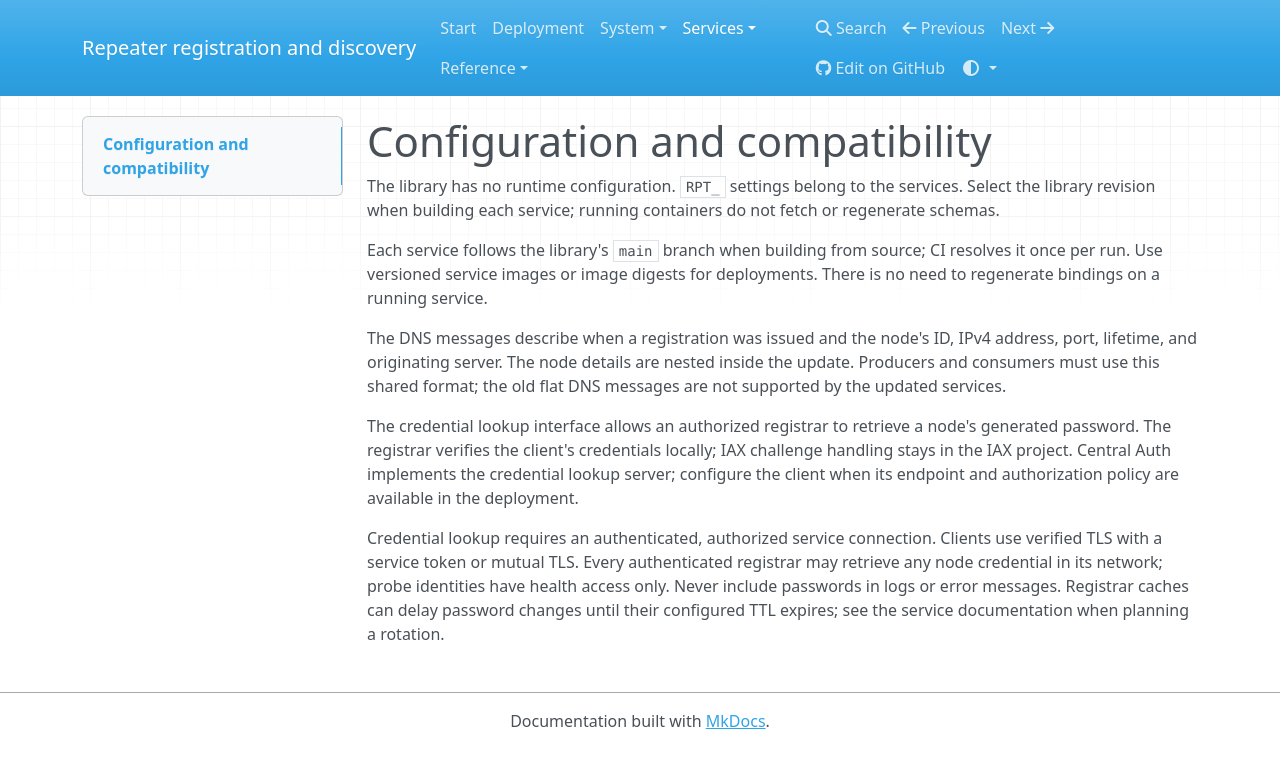
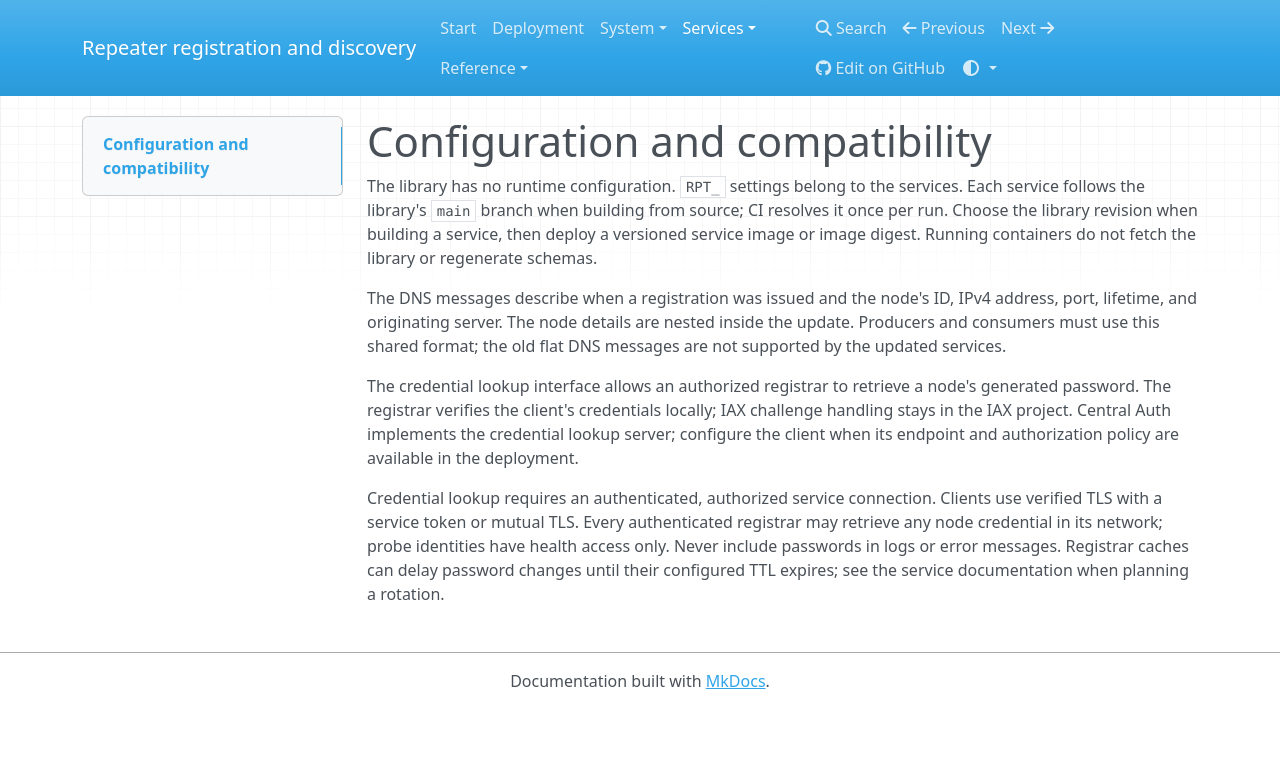
Before and after one commit to Hamlink-Canada/apt-rpt-docs, an MkDocs documentation site: the page built from docs/projects/protobuf/configuration.md, in a window 1280 px wide. Shown: the top 768 px of the page. Built offline with MkDocs 1.6.1, drawn with Linux system fonts in a browser that asks for light colours; nearby versions of some CDN libraries.

```diff
--- a/docs/projects/protobuf/configuration.md
+++ b/docs/projects/protobuf/configuration.md
@@ -1,13 +1,10 @@
 # Configuration and compatibility
 
 The library has no runtime configuration. `RPT_` settings belong to the services.
-Select the library revision when building each service; running containers do not
-fetch or regenerate schemas.
-
-
 Each service follows the library's `main` branch when building from source; CI
-resolves it once per run. Use versioned service images or image digests for deployments. There is no
-need to regenerate bindings on a running service.
+resolves it once per run. Choose the library revision when building a service, then
+deploy a versioned service image or image digest. Running containers do not fetch
+the library or regenerate schemas.
 
 The DNS messages describe when a registration was issued and the node's ID, IPv4
 address, port, lifetime, and originating server. The node details are nested inside
```
Also changed, not shown: docs/projects/central-auth/development.md (+2 -2 lines), docs/projects/dns/development.md (+1 -4 lines).
